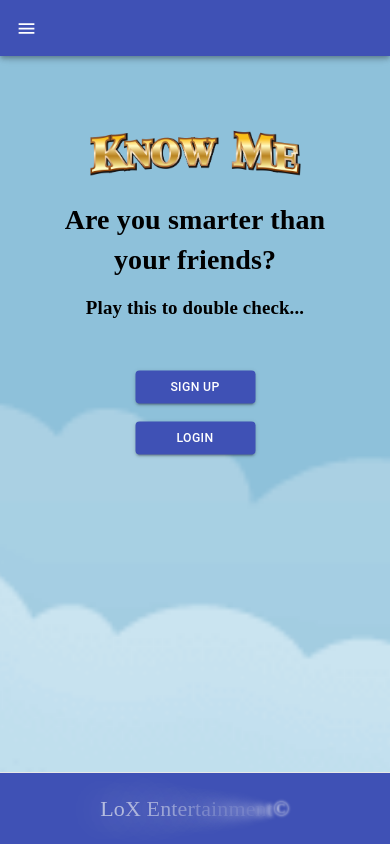
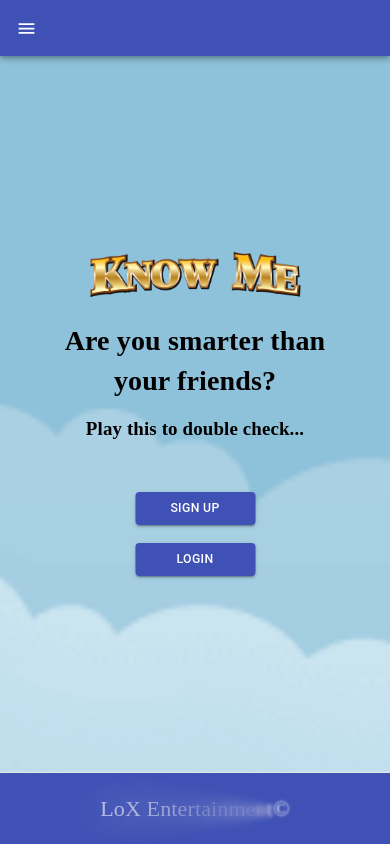
Before and after one commit to Andymendez100/DoYuhKnow, a React app in the folder client/: page / in a window 390 px wide. Built offline with nearby package versions, Linux system fonts and the light colour scheme; no server answers; a web font is replaced by a local one.

Commit message:
Working on media querys for landing page

```diff
--- a/client/src/components/Landing.js
+++ b/client/src/components/Landing.js
@@ -15,7 +15,7 @@ class Landing extends Component {
   renderComponent() {
     if (!this.props.auth) {
       return (
-        <div className='container sizingContainer center-align vertical-center'>
+        <div className='container  center-align vertical-center'>
           <div className='row'>
             <div className='col s12'>
               <img className='logo' src={logo} />
--- a/client/src/style/style.css
+++ b/client/src/style/style.css
@@ -26,9 +26,9 @@ body {
   }
 }
 
-.container {
+/* .container {
   height: 70%;
-}
+} */
 
 .nav-wrapper {
   background-color: #455a64;
```
